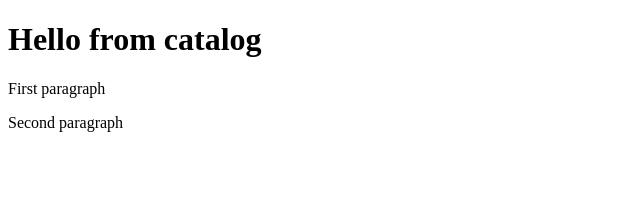
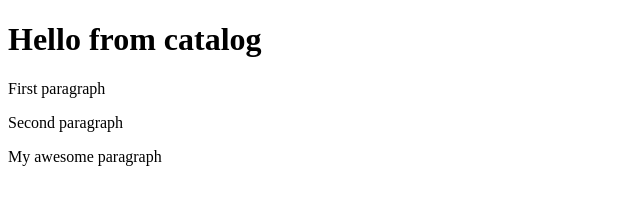
Before and after one commit to YelistratovAndrii/Mockup-Privat-Jet-web-app, a plain HTML site: page cat.html in a window 1280 px wide. Shown: the whole page, without its empty margins (0-640 px from the left). Drawn offline with Linux system fonts and the light colour scheme.

Commit message:
added new p

```diff
--- a/cat.html
+++ b/cat.html
@@ -10,5 +10,6 @@
     <h1>Hello from catalog</h1>
     <p>First paragraph</p>
     <p>Second paragraph</p>
+    <p>My awesome paragraph</p>
   </body>
 </html>
```
